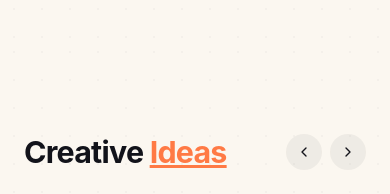
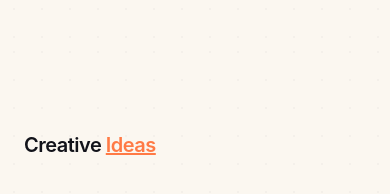
Before and after one commit to akhileshBhardwaj/iptech-portfolio, a React (Vite) app: page /video in a window 390 px wide. Shown: the part 4660-4854 px from the top of the page. Built offline with nearby package versions, Linux system fonts and the light colour scheme; grey boxes are pictures that could not be loaded.

Commit message:
creative ideas updated

```diff
--- a/src/components/VideoPage/creativeIdeas/CreativeIdeas.jsx
+++ b/src/components/VideoPage/creativeIdeas/CreativeIdeas.jsx
@@ -68,27 +68,10 @@ function CreativeIdeas() {
         <motion.h2
           id="creative-ideas-showcase-heading"
           variants={headerItem}
-          className="font-display text-[1.9rem] font-bold leading-[1.1] tracking-tight text-[#12131A] sm:text-[2.25rem]"
+          className="font-display text-xl font-semibold lg:font-bold leading-[1.1] tracking-tight text-[#12131A] sm:text-[2.25rem]"
         >
           Creative <span className="text-[#FF7A45] underline">Ideas</span>
         </motion.h2>
-
-        <motion.div variants={headerItem} className="flex items-center gap-2">
-          <button
-            type="button"
-            aria-label="Previous"
-            className="flex h-9 w-9 items-center justify-center rounded-full bg-[#12131A]/5 text-[#12131A] transition-colors duration-200 hover:bg-[#12131A]/10 focus-visible:outline  focus-visible:outline-offset-2 focus-visible:outline-[#FF7A45]"
-          >
-            <FiChevronLeft className="h-4 w-4" />
-          </button>
-          <button
-            type="button"
-            aria-label="Next"
-            className="flex h-9 w-9 items-center justify-center rounded-full bg-[#12131A]/5 text-[#12131A] transition-colors duration-200 hover:bg-[#12131A]/10 focus-visible:outline  focus-visible:outline-offset-2 focus-visible:outline-[#FF7A45]"
-          >
-            <FiChevronRight className="h-4 w-4" />
-          </button>
-        </motion.div>
       </motion.div>
 
       {/* ---------- Grid ---------- */}
```
